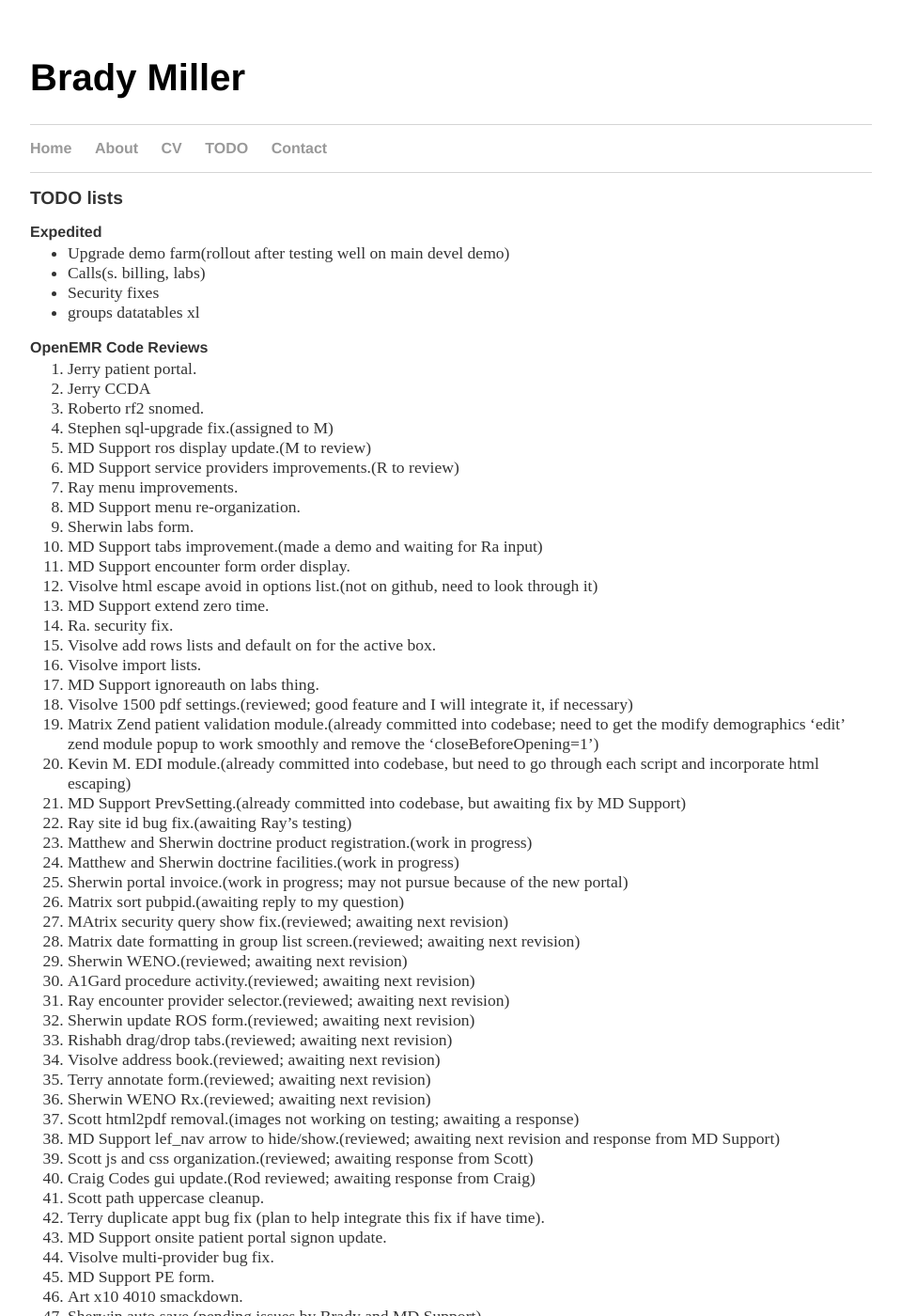
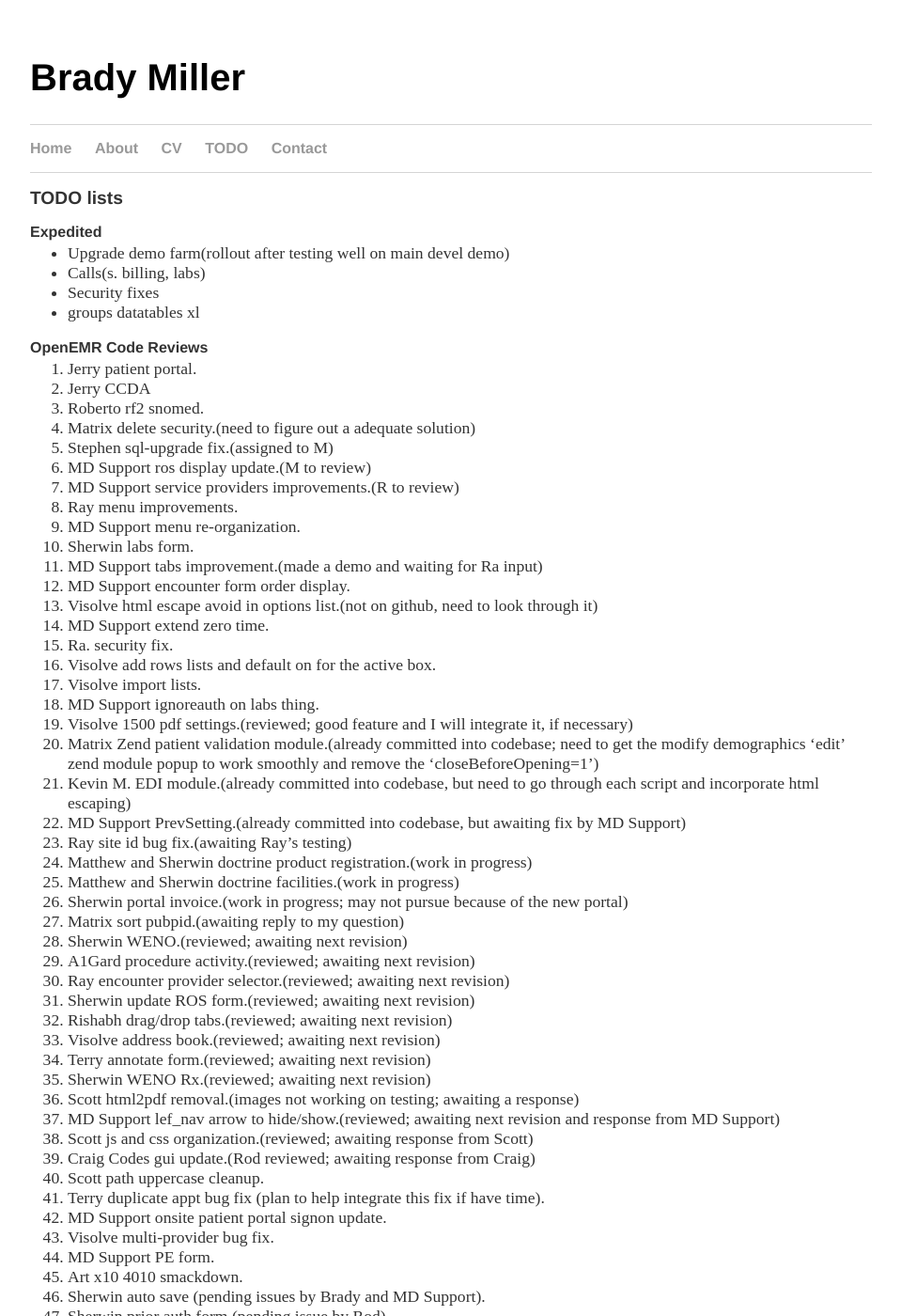
Before and after one commit to bradymiller/bradymiller.github.io, a Jekyll site: the page built from todo/index.md, in a window 1280 px wide and 1400 px high. Shown: the whole window at 94% size, without its empty margins (160-1119 px from the left). Built offline with Jekyll 4.4.1, drawn with Linux system fonts in a browser that asks for light colours; our own code applies the rules of GitHub Pages for plain Markdown files.

Commit message:
Update index.md

```diff
--- a/todo/index.md
+++ b/todo/index.md
@@ -13,6 +13,7 @@
 1. Jerry patient portal.
 1. Jerry CCDA
 1. Roberto rf2 snomed.
+1. Matrix delete security.(need to figure out a adequate solution)
 1. Stephen sql-upgrade fix.(assigned to M)
 1. MD Support ros display update.(M to review)
 1. MD Support service providers improvements.(R to review)
@@ -36,8 +37,6 @@
 1. Matthew and Sherwin doctrine facilities.(work in progress)
 1. Sherwin portal invoice.(work in progress; may not pursue because of the new portal)
 1. Matrix sort pubpid.(awaiting reply to my question)
-1. MAtrix security query show fix.(reviewed; awaiting next revision)
-1. Matrix date formatting in group list screen.(reviewed; awaiting next revision)
 1. Sherwin WENO.(reviewed; awaiting next revision)
 1. A1Gard procedure activity.(reviewed; awaiting next revision)
 1. Ray encounter provider selector.(reviewed; awaiting next revision)
```
